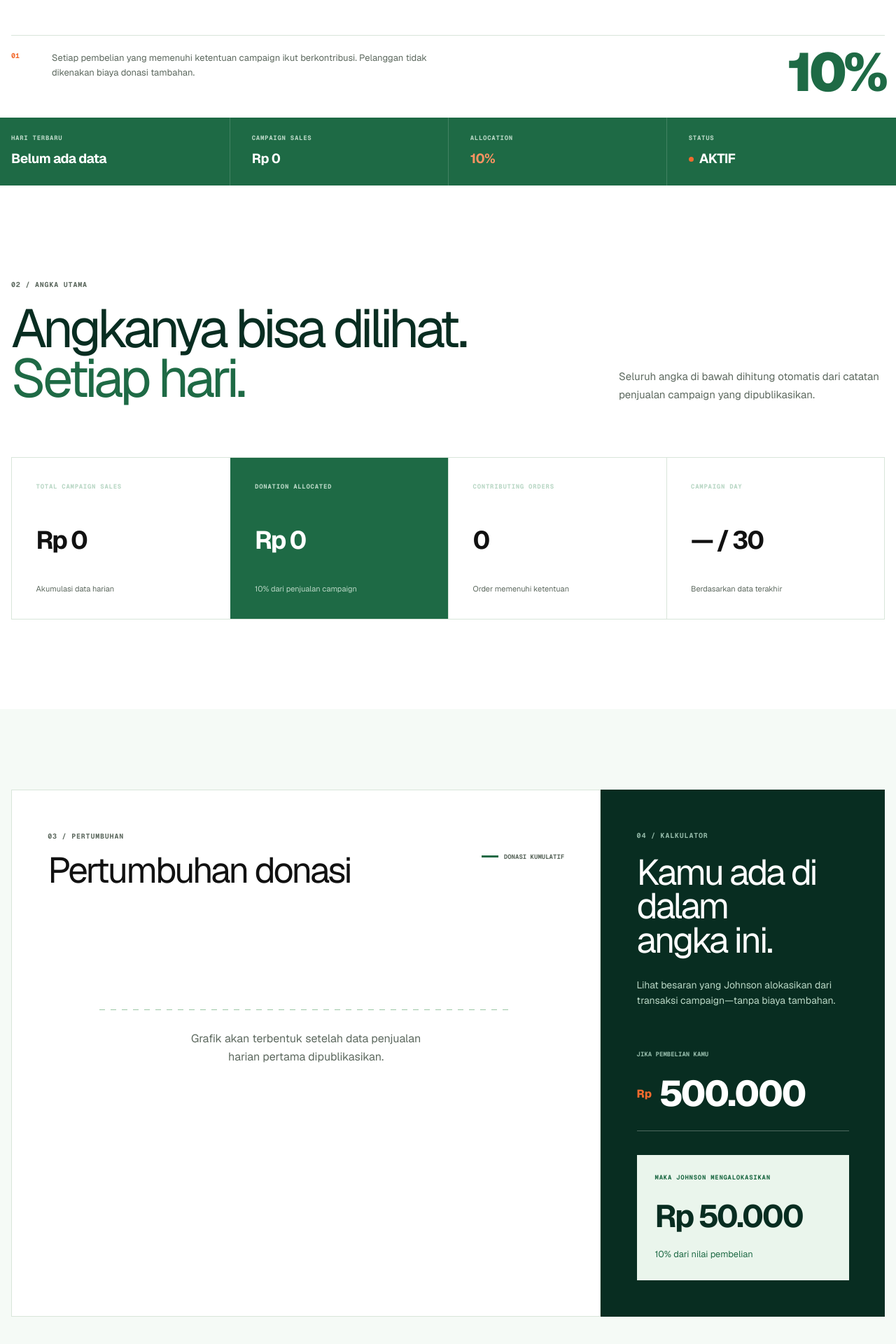
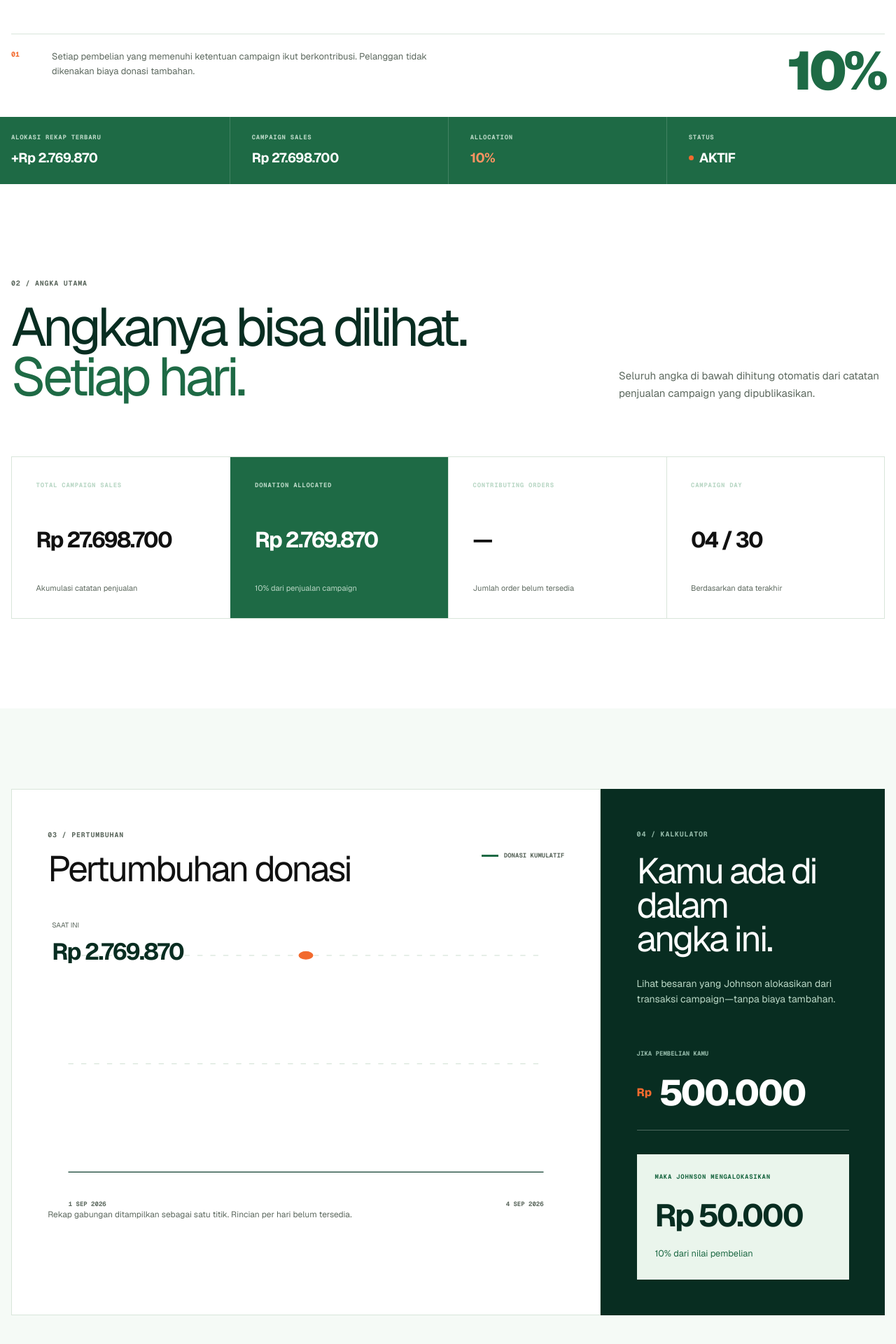
Before and after one commit to johnsonavengers/johnsonkalimantan, a Next.js app: page / in a window 1280 px wide. Shown: the part 804-2724 px from the top of the page at 70% size. Built offline with nearby package versions, Linux system fonts and the light colour scheme.

Commit message:
Update September 1-4 sales and donation report

```diff
--- a/app/Dashboard.tsx
+++ b/app/Dashboard.tsx
@@ -8,7 +8,7 @@ function BrandLogo() {
   return <Image className="brand-logo" src={johnsonLogo} alt="Logo Johnson" width={52} height={52} sizes="52px" />;
 }
 
-type DailyRecord = { date: string; sales: number; orders: number };
+type DailyRecord = { date: string; periodStart?: string; sales: number; orders: number | null };
 type Disbursement = {
   date: string;
   amount: number;
@@ -53,6 +53,9 @@ const shortDate = new Intl.DateTimeFormat("id-ID", {
 });
 
 const toJakartaDate = (date: string) => new Date(`${date}T00:00:00+07:00`);
+const recordDate = (row: DailyRecord) => row.periodStart && row.periodStart !== row.date
+  ? `${shortDate.format(toJakartaDate(row.periodStart))} – ${shortDate.format(toJakartaDate(row.date))}`
+  : shortDate.format(toJakartaDate(row.date));
 const inclusiveDays = (from: string, to: string) =>
   Math.max(Math.round((toJakartaDate(to).getTime() - toJakartaDate(from).getTime()) / 86400000) + 1, 1);
 
@@ -118,7 +121,8 @@ export default function Dashboard() {
     const daily = [...data.daily].sort((a, b) => a.date.localeCompare(b.date));
     const totalSales = daily.reduce((sum, row) => sum + row.sales, 0);
     const totalDonation = totalSales * data.campaign.donationRate;
-    const totalOrders = daily.reduce((sum, row) => sum + row.orders, 0);
+    const totalOrders = daily.some((row) => row.orders === null)
+      ? null : daily.reduce((sum, row) => sum + (row.orders ?? 0), 0);
     const latest = daily.at(-1) ?? null;
     const totalDays = inclusiveDays(data.campaign.startDate, data.campaign.endDate);
     const campaignDay = latest ? Math.min(inclusiveDays(data.campaign.startDate, latest.date), totalDays) : null;
@@ -185,7 +189,7 @@ export default function Dashboard() {
             <div className="growing"><span>AND GROWING.</span><span className="arrow">↗</span></div>
             <div className="campaign-map"><Image src="/indonesia-map.svg" alt="Peta Indonesia dengan wilayah Kalimantan disorot oranye" width={780} height={300} unoptimized /><span>KALIMANTAN, INDONESIA</span></div>
             <div className="total-meta">
-              <span><b>{integer.format(metrics.totalOrders)}</b> order berkontribusi</span>
+              <span><b>{metrics.totalOrders === null ? "Belum tersedia" : integer.format(metrics.totalOrders)}</b> order berkontribusi</span>
               <span><b>{metrics.campaignDay ? `${String(metrics.campaignDay).padStart(2, "0")} / ${metrics.totalDays}` : "—"}</b> campaign day</span>
             </div>
           </div>
@@ -200,7 +204,7 @@ export default function Dashboard() {
 
       <section className="ticker" aria-label="Ringkasan campaign">
         <div className="ticker-inner section-shell">
-          <div><span>Hari terbaru</span><b>{metrics.latest ? `+${rupiah.format(metrics.latest.sales * data.campaign.donationRate)}` : "Belum ada data"}</b></div>
+          <div><span>Alokasi rekap terbaru</span><b>{metrics.latest ? `+${rupiah.format(metrics.latest.sales * data.campaign.donationRate)}` : "Belum ada data"}</b></div>
           <div><span>Campaign sales</span><b>{rupiah.format(metrics.totalSales)}</b></div>
           <div><span>Allocation</span><b className="orange-text">{donationPercentage}%</b></div>
           <div><span>Status</span><b className="status-text"><i /> {data.campaign.status === "active" ? "Aktif" : data.campaign.status}</b></div>
@@ -214,9 +218,9 @@ export default function Dashboard() {
         </div>
 
         <div className="stats-grid">
-          <article><span>Total campaign sales</span><strong>{rupiah.format(metrics.totalSales)}</strong><small>Akumulasi data harian</small></article>
+          <article><span>Total campaign sales</span><strong>{rupiah.format(metrics.totalSales)}</strong><small>Akumulasi catatan penjualan</small></article>
           <article className="featured-stat"><span>Donation allocated</span><strong>{rupiah.format(metrics.totalDonation)}</strong><small>{donationPercentage}% dari penjualan campaign</small></article>
-          <article><span>Contributing orders</span><strong>{integer.format(metrics.totalOrders)}</strong><small>Order memenuhi ketentuan</small></article>
+          <article><span>Contributing orders</span><strong>{metrics.totalOrders === null ? "—" : integer.format(metrics.totalOrders)}</strong><small>{metrics.totalOrders === null ? "Jumlah order belum tersedia" : "Order memenuhi ketentuan"}</small></article>
           <article><span>Campaign day</span><strong>{metrics.campaignDay ? `${String(metrics.campaignDay).padStart(2, "0")} / ${metrics.totalDays}` : `— / ${metrics.totalDays}`}</strong><small>Berdasarkan data terakhir</small></article>
         </div>
 
@@ -256,7 +260,8 @@ export default function Dashboard() {
                     return <circle key={row.date} cx={x} cy={y} r="1.5" className={index === metrics.cumulative.length - 1 ? "chart-dot latest" : "chart-dot"} />;
                   })}
                 </svg>
-                <div className="chart-labels"><span>{shortDate.format(toJakartaDate(metrics.cumulative[0].date))}</span><span>{shortDate.format(toJakartaDate(metrics.cumulative.at(-1)!.date))}</span></div>
+                <div className="chart-labels"><span>{shortDate.format(toJakartaDate(metrics.cumulative[0].periodStart ?? metrics.cumulative[0].date))}</span><span>{shortDate.format(toJakartaDate(metrics.cumulative.at(-1)!.date))}</span></div>
+                {metrics.daily.some((row) => row.periodStart && row.periodStart !== row.date) ? <p className="chart-period-note">Rekap gabungan ditampilkan sebagai satu titik. Rincian per hari belum tersedia.</p> : null}
               </div>
             ) : (
               <div className="empty-chart"><div className="empty-chart-line" /><p>Grafik akan terbentuk setelah data penjualan harian pertama dipublikasikan.</p></div>
@@ -301,20 +306,20 @@ export default function Dashboard() {
       <section className="log-section section-pad" id="data-harian">
         <div className="section-shell">
           <div className="section-heading compact-heading">
-            <div><span className="section-index light-index">06 / CATATAN HARIAN</span><h2>Daily transparency log</h2></div>
+            <div><span className="section-index light-index">06 / CATATAN PENJUALAN</span><h2>Catatan transparansi</h2></div>
             <p>Terakhir diperbarui<br /><b>{displayUpdate(data.campaign.lastUpdated)}</b></p>
           </div>
           <div className="table-wrap">
             <table>
-              <thead><tr><th>Tanggal</th><th>Penjualan Campaign</th><th>Alokasi Donasi</th><th>Total Donasi</th><th>Jumlah Order</th></tr></thead>
+              <thead><tr><th>Tanggal / Periode</th><th>Penjualan Campaign</th><th>Alokasi Donasi</th><th>Total Donasi</th><th>Jumlah Order</th></tr></thead>
               <tbody>
                 {metrics.cumulative.length ? [...metrics.cumulative].reverse().map((row, index) => (
                   <tr key={row.date} className={index === 0 ? "latest-row" : undefined}>
-                    <td><span className="mobile-label">Tanggal</span>{shortDate.format(toJakartaDate(row.date))}{index === 0 ? <small>TERBARU</small> : null}</td>
+                    <td><span className="mobile-label">Periode</span>{recordDate(row)}{index === 0 ? <small>TERBARU</small> : null}</td>
                     <td><span className="mobile-label">Penjualan</span>{rupiah.format(row.sales)}</td>
                     <td><span className="mobile-label">Alokasi</span>{rupiah.format(row.donation)}</td>
                     <td><span className="mobile-label">Total donasi</span>{rupiah.format(row.cumulative)}</td>
-                    <td><span className="mobile-label">Order</span>{integer.format(row.orders)}</td>
+                    <td><span className="mobile-label">Order</span>{row.orders === null ? "Belum tersedia" : integer.format(row.orders)}</td>
                   </tr>
                 )) : (
                   <tr className="empty-row"><td colSpan={5}>Belum ada data penjualan harian yang dipublikasikan.</td></tr>
@@ -322,7 +327,7 @@ export default function Dashboard() {
               </tbody>
             </table>
           </div>
-          <p className="table-note"><i /> Data diperbarui secara manual setiap hari dari catatan campaign yang telah diverifikasi.</p>
+          <p className="table-note"><i /> Data diperbarui dari laporan penjualan campaign. Rekap gabungan tidak dibagi menjadi angka harian; jumlah order yang belum dilaporkan ditandai belum tersedia.</p>
         </div>
       </section>
 
--- a/app/globals.css
+++ b/app/globals.css
@@ -51,13 +51,13 @@ button, input { font: inherit; }
 .hero h1 em, .section-heading h2 em { color: var(--green-700); font-style: normal; }
 .hero-message { max-width: 480px; margin: 30px 0 0; font-size: clamp(17px, 1.6vw, 24px); line-height: 1.35; letter-spacing: -.025em; }
 .total-card { position: relative; overflow: hidden; padding: clamp(24px, 3.5vw, 54px); color: white; background: var(--green-950); min-height: 440px; display: flex; flex-direction: column; justify-content: space-between; }
-.total-card { gap: 24px; }
+.total-card { gap: 24px; container-type: inline-size; }
 .campaign-map { position: relative; width: 100%; }
 .campaign-map img { display: block; width: 100%; height: auto; }
 .campaign-map span { display: block; margin-top: 8px; color: #fba87d; font-size: 10px; font-weight: 650; letter-spacing: .12em; text-align: center; }
 .total-card-top, .total-meta { position: relative; z-index: 1; display: flex; justify-content: space-between; gap: 24px; text-transform: uppercase; font: 700 10px var(--font-geist-mono), monospace; letter-spacing: .06em; }
 .issue-number { color: #91b7a6; }
-.total-card > strong { position: relative; z-index: 1; font-size: clamp(50px, 6vw, 94px); line-height: .92; letter-spacing: -.07em; white-space: nowrap; }
+.total-card > strong { position: relative; z-index: 1; font-size: clamp(28px, 14cqi, 94px); line-height: .92; letter-spacing: -.07em; white-space: nowrap; }
 .growing { position: relative; z-index: 1; display: flex; align-items: center; justify-content: space-between; color: #b8dbc7; font-size: clamp(18px, 2vw, 28px); font-weight: 700; }
 .arrow { display: grid; place-items: center; width: 50px; height: 50px; border-radius: 50%; color: var(--green-950); background: var(--orange); }
 .total-meta { padding-top: 22px; border-top: 1px solid rgba(255,255,255,.18); color: #91b7a6; }
@@ -84,7 +84,9 @@ button, input { font: inherit; }
 .stats-grid article { min-height: 230px; padding: clamp(24px, 2.7vw, 40px); display: flex; flex-direction: column; border-left: 1px solid var(--line); background: white; }
 .stats-grid article:first-child { border-left: 0; }
 .stats-grid .featured-stat { color: white; border-color: var(--green-700); background: var(--green-700); }
-.stats-grid strong, .fund-grid strong { margin-block: auto; font-size: clamp(25px, 2.8vw, 42px); line-height: 1; letter-spacing: -.06em; white-space: nowrap; }
+.stats-grid article, .fund-grid article { min-width: 0; container-type: inline-size; }
+.stats-grid strong, .fund-grid strong { margin-block: auto; font-size: clamp(20px, 13cqi, 42px); line-height: 1; letter-spacing: -.06em; white-space: nowrap; }
+.chart-period-note { color: var(--muted); font-size: 12px; line-height: 1.5; }
 .stats-grid small, .fund-grid small { color: var(--muted); font-size: 11px; }
 .stats-grid .featured-stat small { color: #b9d7c5; }
 .target-card { display: grid; grid-template-columns: .65fr 1.35fr; gap: 60px; margin-top: 20px; padding: 34px 40px; background: var(--green-050); }
@@ -252,7 +254,7 @@ footer { padding-block: 38px; color: #9ba49d; background: var(--black); border-t
   .hero-grid { grid-template-columns: 1fr; gap: 42px; }
   .hero h1 { font-size: clamp(36px, 15.3cqi, 64px); }
   .total-card { min-height: 360px; }
-  .total-card > strong { font-size: clamp(32px, 10vw, 58px); }
+  .total-card > strong { font-size: clamp(28px, 14cqi, 58px); }
   .hero-note { grid-template-columns: 28px 1fr; margin-top: 42px; }
   .ten-percent { grid-column: 2; justify-self: start; margin-top: 20px; }
   .ticker-inner { grid-template-columns: repeat(2, 1fr); }
--- a/data/campaign.json
+++ b/data/campaign.json
@@ -8,8 +8,15 @@
     "donationTarget": null,
     "currency": "IDR",
     "shopUrl": "",
-    "lastUpdated": null
+    "lastUpdated": "2026-09-05T15:52:20+07:00"
   },
-  "daily": [],
+  "daily": [
+    {
+      "periodStart": "2026-09-01",
+      "date": "2026-09-04",
+      "sales": 27698700,
+      "orders": null
+    }
+  ],
   "disbursements": []
 }
--- a/scripts/validate-campaign.mjs
+++ b/scripts/validate-campaign.mjs
@@ -11,12 +11,18 @@ if (!Array.isArray(daily)) failures.push("Daily harus berupa daftar.");
 if (!Array.isArray(disbursements)) failures.push("Disbursements harus berupa daftar.");
 
 const seen = new Set();
+const periods = [];
 for (const [index, row] of (daily ?? []).entries()) {
+  const start = row.periodStart ?? row.date;
+  const validDate = (value) => typeof value === "string" && /^\d{4}-\d{2}-\d{2}$/.test(value) && Number.isFinite(Date.parse(value)) && new Date(value).toISOString().slice(0, 10) === value;
+  if (!validDate(start) || !validDate(row.date) || start > row.date) failures.push(`Periode tidak valid pada baris ${index + 1}.`);
+  if (periods.some((period) => start <= period.end && row.date >= period.start)) failures.push(`Periode tumpang tindih pada ${row.date}.`);
+  periods.push({ start, end: row.date });
   if (seen.has(row.date)) failures.push(`Tanggal duplikat: ${row.date}.`);
   seen.add(row.date);
-  if (row.date < campaign.startDate || row.date > campaign.endDate) failures.push(`Tanggal di luar periode campaign pada baris ${index + 1}.`);
+  if (start < campaign.startDate || row.date > campaign.endDate) failures.push(`Tanggal di luar periode campaign pada baris ${index + 1}.`);
   if (!Number.isFinite(row.sales) || row.sales <= 0) failures.push(`Sales harus lebih dari nol pada ${row.date}.`);
-  if (!Number.isInteger(row.orders) || row.orders < 0) failures.push(`Orders tidak valid pada ${row.date}.`);
+  if (row.orders !== null && (!Number.isInteger(row.orders) || row.orders < 0)) failures.push(`Orders tidak valid pada ${row.date}.`);
 }
 
 for (const [index, row] of (disbursements ?? []).entries()) {
@@ -31,4 +37,4 @@ if (failures.length) {
 
 const totalSales = daily.reduce((sum, row) => sum + row.sales, 0);
 const totalDonation = totalSales * campaign.donationRate;
-console.log(`Data campaign valid: ${daily.length} hari, total sales ${totalSales}, total alokasi ${totalDonation}.`);
+console.log(`Data campaign valid: ${daily.length} catatan, total sales ${totalSales}, total alokasi ${totalDonation}.`);
```
Also changed, not shown: 2 other files (tests, documents, lock files or other folders).
